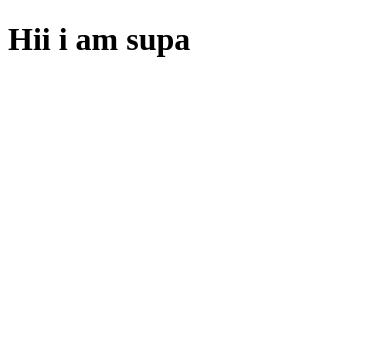
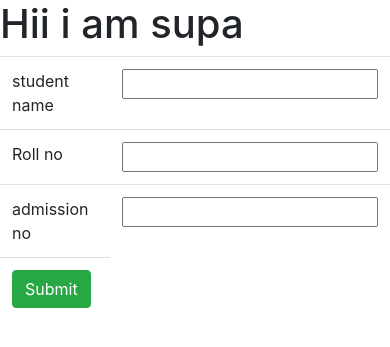
Before and after one commit to supasilpa/firstdjan, a Django app: page / in a window 390 px wide. Shown: the top 347 px of the page. Run offline with Django 3.2, Linux system fonts and the light colour scheme; some libraries are stand-ins or nearby versions.

Commit message:
responsive

```diff
--- a/mz/templates/index.html
+++ b/mz/templates/index.html
@@ -1,6 +1,7 @@
 <!DOCTYPE html>
 <html lang="en">
 <head>
+    <link rel="stylesheet" href="https://stackpath.bootstrapcdn.com/bootstrap/4.3.1/css/bootstrap.min.css" integrity="sha384-ggOyR0iXCbMQv3Xipma34MD+dH/1fQ784/j6cY/iJTQUOhcWr7x9JvoRxT2MZw1T" crossorigin="anonymous">
     <meta charset="UTF-8">
     <meta name="viewport" content="width=device-width, initial-scale=1.0">
     <meta http-equiv="X-UA-Compatible" content="ie=edge">
@@ -8,5 +9,24 @@
 </head>
 <body>
     <h1>Hii i am supa</h1>
+    <table class="table">
+        <tr>
+            <td>student name</td>
+            <td><input type="text"></td>
+       </tr>
+        <tr>
+            <td>Roll no</td>
+           <td><input type="text"></td>
+        </tr>
+        <tr>
+            <td>admission no</td>
+            <td> <input type="text"> </td>
+        </tr>
+
+        <tr>
+           <td><Button class="btn btn-success">Submit</Button></td>
+        </tr>
+    </table>
+
 </body>
 </html>
```
